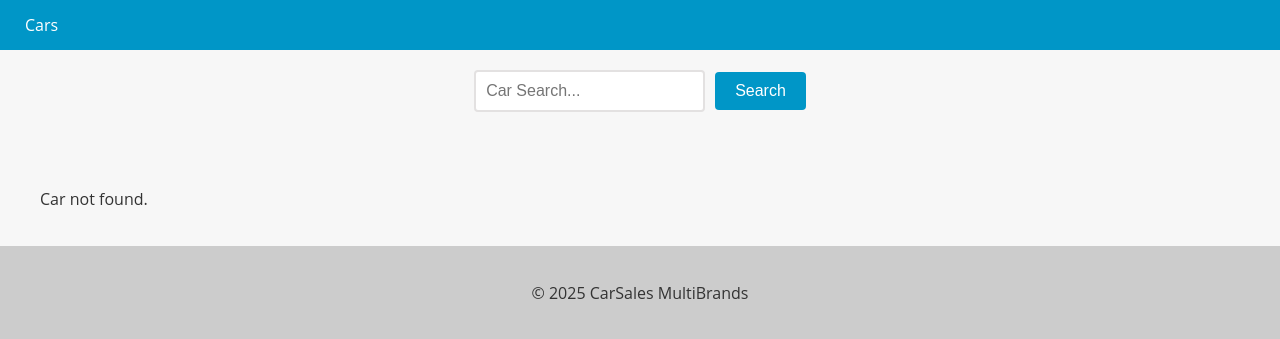
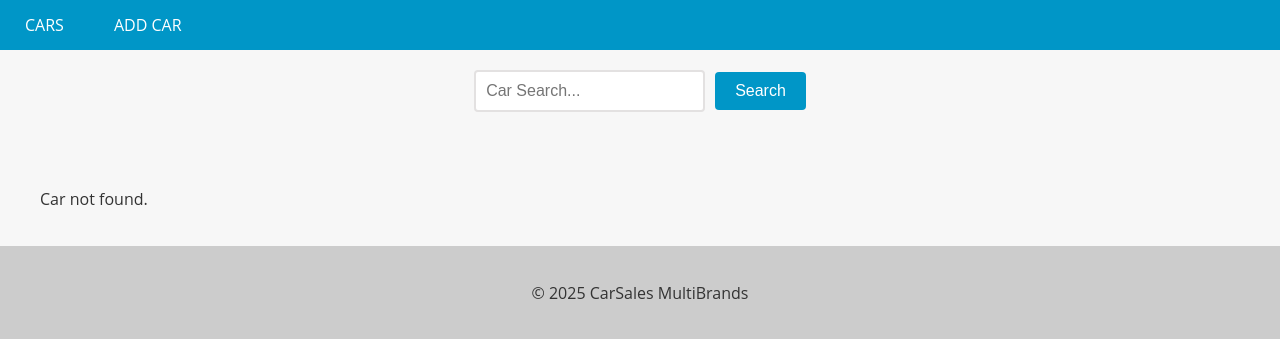
Before and after one commit to Daniel-Q-Reis/CarSales, a Django app: page /cars/ in a window 1280 px wide. Shown: the top 339 px of the page. Run offline with Django 5.2, Linux system fonts and the light colour scheme; data that the repository does not hold is empty.

Commit message:
feat(layout): add new car link to navigation bar
Adds a new link 'ADD CAR' to the main navigation bar in base.html.

The link points to the 'new_car' named URL.

Makes the car creation page accessible from the site-wide layout.

```diff
--- a/app/templates/base.html
+++ b/app/templates/base.html
@@ -72,7 +72,8 @@
   <header>
     <nav>
       <ul>
-        <li><a href="{% url 'cars_list' %}">Cars</a></li>
+        <li><a href="{% url 'cars_list' %}">CARS</a></li>
+        <li><a href="{% url 'new_car' %}">ADD CAR</a></li>
       </ul>
     </nav>
   </header>
```
